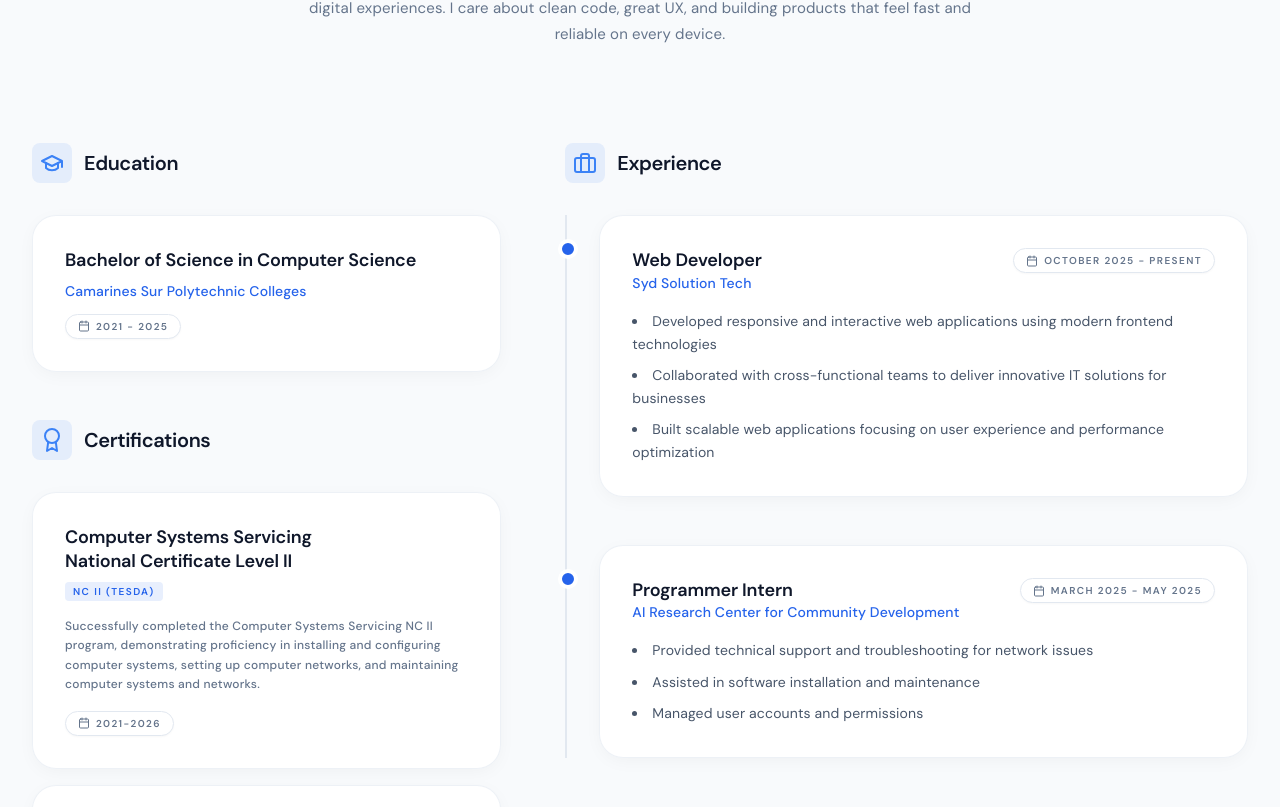
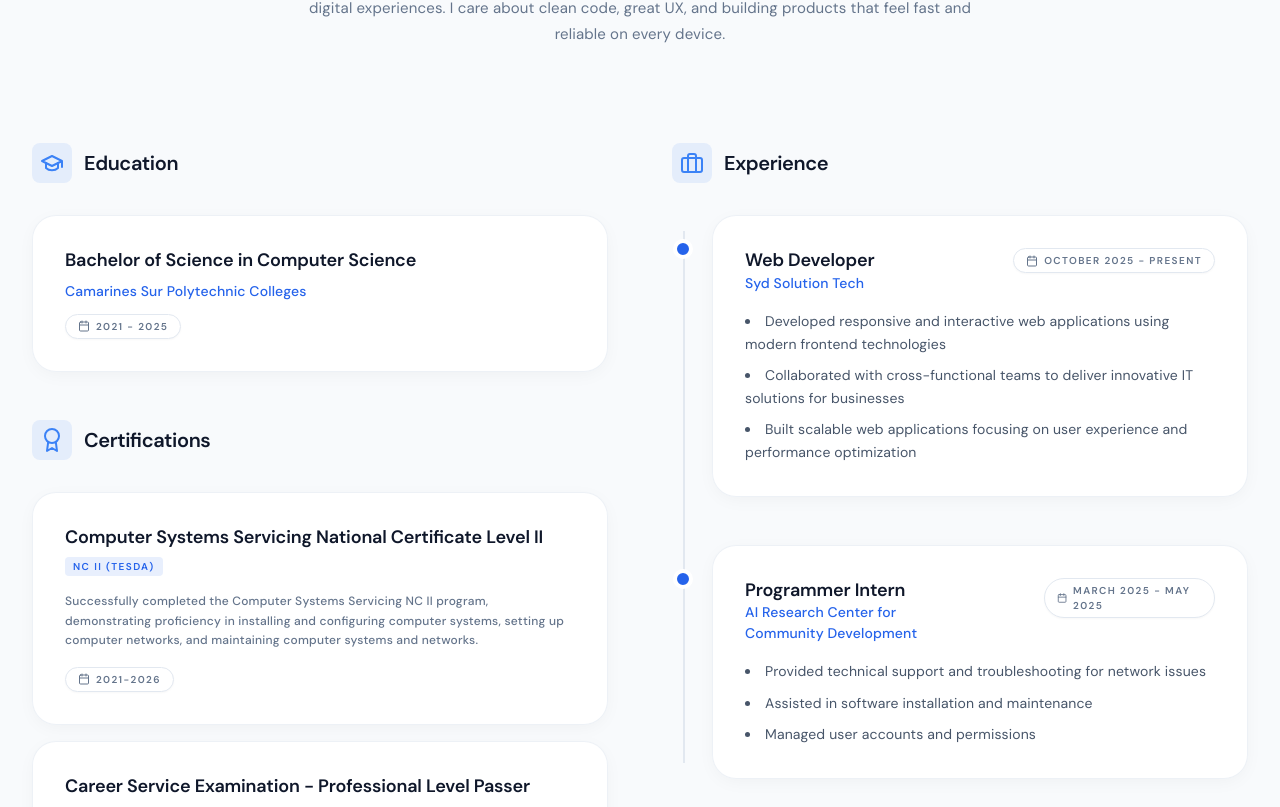
Before and after one commit to Draizen75/Portfolio, a React (Vite) app: page / in a window 1280 px wide. Shown: the part 973-1780 px from the top of the page. Built offline with nearby package versions, Linux system fonts and the light colour scheme; no server answers.

Commit message:
Refactor entrance animations in UI components to use new utility classes for improved readability and maintainability. Update CSS transitions and enhance visibility handling in About, Contact, Skills, and other components.

```diff
--- a/src/components/about/About.tsx
+++ b/src/components/about/About.tsx
@@ -132,7 +132,7 @@ const GlassCard = ({ children, className = "", delay = 0, isVisible }: { childre
       relative overflow-hidden rounded-3xl shadow-[0_4px_20px_-4px_rgba(0,0,0,0.05)]
       entrance-motion group hover:shadow-[0_20px_40px_-12px_rgba(0,0,0,0.08)]
       glass-surface glass-surface-hover
-      ${isVisible ? 'opacity-100 translate-y-0' : 'opacity-0 translate-y-8'}
+      ${isVisible ? 'entrance-visible' : 'entrance-hidden'}
       ${className}
     `}
     style={{ transitionDelay: `${delay}ms` }}
@@ -179,12 +179,12 @@ export default function About() {
     <section
       ref={sectionRef}
       id="about"
-      className="relative pb-24 overflow-hidden bg-transparent"
+      className="relative pb-24 bg-transparent"
     >
       <div className="max-w-7xl mx-auto px-4 sm:px-6 lg:px-8 relative z-10">
 
         {/* --- Header & Bio --- */}
-        <div className={`text-center mb-16 md:mb-24 transition-all duration-500 ${isVisible ? 'opacity-100 translate-y-0' : 'opacity-0 translate-y-4'}`}>
+        <div className={`text-center mb-16 md:mb-24 entrance-motion ${isVisible ? 'entrance-visible' : 'entrance-hidden'}`}>
           <div className="inline-flex items-center justify-center px-4 py-1.5 mb-8 rounded-full bg-blue-50 dark:bg-blue-900/20 border border-blue-100 dark:border-blue-800/30 backdrop-blur-sm">
             <Icons.User className="w-3.5 h-3.5 text-blue-600 dark:text-blue-400 mr-2" />
             <span className="type-eyebrow">About Me</span>
@@ -203,15 +203,15 @@ export default function About() {
 
           <PortraitImage
             size="about"
-            className={`mt-10 sm:mt-12 lg:hidden transition-all duration-500 ${isVisible ? 'opacity-100 translate-y-0' : 'opacity-0 translate-y-4'}`}
+            className={`mt-10 sm:mt-12 lg:hidden entrance-motion ${isVisible ? 'entrance-visible' : 'entrance-hidden'}`}
             loading="lazy"
           />
         </div>
 
-        <div className="grid grid-cols-1 lg:grid-cols-12 gap-10 lg:gap-16">
+        <div className="grid grid-cols-1 lg:grid-cols-2 gap-10 lg:gap-12 xl:gap-16 items-start">
 
           {/* --- Left Column: Education & Certs (Sticky) --- */}
-          <div className="lg:col-span-5 space-y-10 lg:space-y-12 h-fit lg:sticky lg:top-24">
+          <div className="space-y-10 lg:space-y-12 h-fit lg:sticky lg:top-24">
 
             {/* Education */}
             <div>
@@ -263,21 +263,30 @@ export default function About() {
           </div>
 
           {/* --- Right Column: Experience (Timeline) --- */}
-          <div className="lg:col-span-7">
+          <div>
             <SectionHeader title="Experience" icon={Icons.Briefcase} />
 
-            <div className="relative pl-5 sm:pl-8 border-l-2 border-slate-200 dark:border-slate-800 space-y-8 sm:space-y-10 lg:space-y-12 min-w-0">
+            <div className="relative">
+              {/* Timeline rail */}
+              <div
+                className="absolute left-[11px] top-4 bottom-4 w-0.5 bg-slate-200 dark:bg-slate-800"
+                aria-hidden="true"
+              />
+
+              <div className="space-y-8 sm:space-y-10 lg:space-y-12">
                 {workExperience.map((work, index) => (
                   <div key={index} className="relative">
-                  {/* Timeline Dot */}
                     <span
                       className={`
-                      absolute -left-[23px] sm:-left-[41px] top-6 h-4 w-4 sm:h-5 sm:w-5 rounded-full border-2 sm:border-4 border-white dark:border-black bg-blue-600
-                      transition-all duration-500 delay-300
-                      ${isVisible ? 'scale-100 opacity-100' : 'scale-0 opacity-0'}
+                        absolute left-[11px] top-6 z-10 h-5 w-5 -translate-x-1/2 rounded-full
+                        border-4 border-white dark:border-slate-950 bg-blue-600
+                        entrance-motion delay-300
+                        ${isVisible ? 'entrance-visible' : 'entrance-hidden'}
                       `}
+                      aria-hidden="true"
                     />
 
+                    <div className="pl-10">
                       <GlassCard isVisible={isVisible} delay={500 + (index * 150)}>
                         <div className="flex flex-col sm:flex-row sm:justify-between sm:items-start gap-3 mb-4">
                           <div>
@@ -293,7 +302,6 @@ export default function About() {
                           </div>
                         </div>
 
-                    {/* Direct list rendering instead of TruncatedText */}
                         <div className="type-muted">
                           <ul className="mt-4 list-disc list-inside space-y-2 type-body-sm">
                             {work.responsibilities.map((item, i) => (
@@ -303,7 +311,9 @@ export default function About() {
                         </div>
                       </GlassCard>
                     </div>
+                  </div>
                 ))}
+              </div>
             </div>
           </div>
 
--- a/src/components/contact/Contact.tsx
+++ b/src/components/contact/Contact.tsx
@@ -74,9 +74,7 @@ export default function Contact() {
     >
       <div className="max-w-7xl mx-auto px-4 sm:px-6 lg:px-8 relative z-10">
         <div
-          className={`transition-all duration-500 ${
-            isVisible ? 'opacity-100 translate-y-0' : 'opacity-0 translate-y-4'
-          }`}
+          className={`entrance-motion ${isVisible ? 'entrance-visible' : 'entrance-hidden'}`}
         >
 
           <div className="text-center mb-12 sm:mb-16">
--- a/src/components/hero/Hero.tsx
+++ b/src/components/hero/Hero.tsx
@@ -28,7 +28,7 @@ export default function Hero ({ onSectionClick }: HeroProps) {
             <h1 className="type-display mb-5 sm:mb-6 break-words max-w-full">
               Lloyd Draizen Martirez
             </h1>
-            <h2 className="type-hero-role mb-6 sm:mb-8 min-h-[1.5em]">
+            <h2 className="type-hero-role mb-6 sm:mb-8 min-h-[2.5em] sm:min-h-[1.5em]">
               I'm a <span className="font-medium text-blue-600 dark:text-blue-400">{typedText}</span>
             </h2>
             <p className="type-hero-lead mb-10 sm:mb-12 lg:max-w-lg lg:mx-0">
--- a/src/components/skills/Skills.tsx
+++ b/src/components/skills/Skills.tsx
@@ -74,7 +74,7 @@ export default function Skills() {
       className="relative pb-24 overflow-hidden bg-transparent"
     >
       <div className="max-w-7xl mx-auto px-4 sm:px-6 lg:px-8 relative z-10">
-        <div className={`text-center mb-12 sm:mb-20 entrance-motion ${isVisible ? 'opacity-100 translate-y-0' : 'opacity-0 translate-y-4'}`}>
+        <div className={`text-center mb-12 sm:mb-20 entrance-motion ${isVisible ? 'entrance-visible' : 'entrance-hidden'}`}>
           <h1 className="type-section-title">
             My Technical Skills
           </h1>
@@ -92,7 +92,7 @@ export default function Skills() {
               <div
                 key={index}
                 className={`flex flex-col items-center justify-center entrance-motion ${
-                  isVisible ? 'opacity-100 translate-y-0' : 'opacity-0 translate-y-4'
+                  isVisible ? 'entrance-visible' : 'entrance-hidden'
                 }`}
                 style={{
                   transitionDelay: `${index * 50}ms`
--- a/src/data/inlineIcons.generated.ts
+++ b/src/data/inlineIcons.generated.ts
@@ -1,7 +1,7 @@
 /**
  * Auto-generated inline icon map
  * Generated by scripts/generateInlineIcons.js — do not edit manually
- * Generated at: 2026-06-15T13:25:59.777Z
+ * Generated at: 2026-06-15T13:37:20.886Z
  */
 
 export interface InlineIcon {
--- a/src/index.css
+++ b/src/index.css
@@ -67,8 +67,13 @@
     .pattern-layer,
     html.theme-changing *,
     html.theme-changing *::before,
-    html.theme-changing *::after {
+    html.theme-changing *::after,
+    .entrance-motion {
       transition: none !important;
+    }
+
+    .entrance-hidden {
+      opacity: 1;
     }
   }
 }
@@ -90,7 +95,15 @@
   }
 
   .entrance-motion {
-    @apply transition-[opacity,transform] duration-500 ease-out;
+    @apply transition-opacity duration-500 ease-out;
+  }
+
+  .entrance-visible {
+    @apply opacity-100;
+  }
+
+  .entrance-hidden {
+    @apply opacity-0;
   }
 
   .type-display {
--- a/src/utils/imageMap.generated.ts
+++ b/src/utils/imageMap.generated.ts
@@ -4,7 +4,7 @@
  * DO NOT EDIT THIS FILE MANUALLY
  *
  * To regenerate: npm run generate:images
- * Generated at: 2026-06-15T13:26:03.463Z
+ * Generated at: 2026-06-15T13:37:25.180Z
  */
 
 export const projectImageMap: Record<string, string[]> = {
```
Lines whose indentation alone changed are shown as unchanged.
